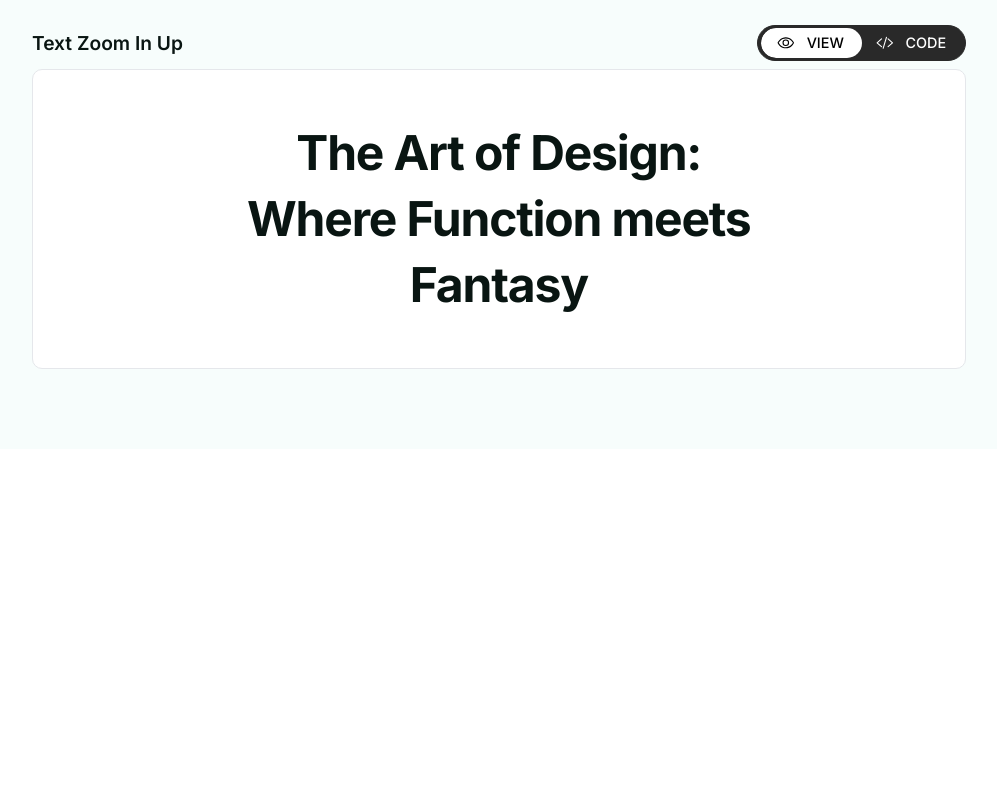
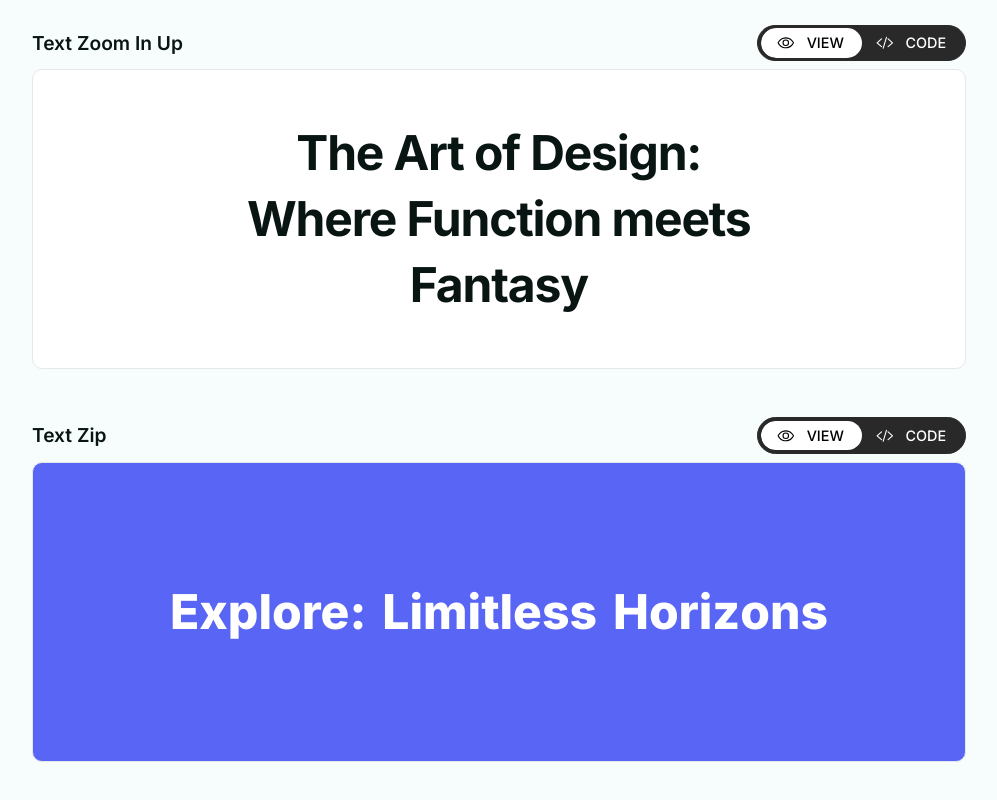
Before and after one commit to hosoocha20/uilab, a React (Vite) app: page /components/text-reveal in a window 1280 px wide. Shown: the part 1326-2126 px from the top of the page, without its empty margins (266-1263 px from the left). Before the commit the page ends 1775 px from the top, so only its background shows below. Built offline with nearby package versions, Linux system fonts and the light colour scheme.

Commit message:
text reveal components upd

```diff
--- a/src/components/TextReveal.tsx
+++ b/src/components/TextReveal.tsx
@@ -3,7 +3,7 @@ import SyntaxHighlighter from "react-syntax-highlighter"
 import { qtcreatorDark} from "react-syntax-highlighter/dist/esm/styles/hljs";
 import CodeSyntax from "../uiComponents/CodeSyntax";
 import ComponentView from "../uiComponents/ComponentView";
-import { StaggeredTextRevealUp, TextRevealUp, TextSlideUp, TextZoomInUp } from "../uiComponents/TextRevealComponents";
+import { StaggeredTextRevealUp, TextRevealUp, TextSlideUp, TextZip, TextZoomInUp } from "../uiComponents/TextRevealComponents";
 
 const TextReveal = () => {
   const codeString =
@@ -226,6 +226,96 @@ export const TextZoomInUp = () => {
     </div>
   );
 };'/>
+            <ComponentView component={TextZip} name="Text Zip" header="TextZip" codeString='import { motion, Variants } from "framer-motion";
+export const TextZip = () => {
+  const variants: Variants = {
+    hidden: {
+      opacity: 1,
+    },
+    visible: {
+      opacity: 1,
+      transition: { duration: 0.5, staggerChildren: 0.05, ease: "easeOut" },
+    },
+  };
+
+  const downVariant: Variants = {
+    hidden: {
+      y: "-100%",
+    },
+    visible: {
+      y: 0,
+      transition: { duration: 0.2, ease: "easeInOut" },
+    },
+  };
+  const upVariant: Variants = {
+    hidden: {
+      y: "100%",
+    },
+    visible: {
+      y: 0,
+      transition: { duration: 0.2, ease: "easeInOut" },
+    },
+  };
+  const text = "Limitless";
+  const text2 = "Horizons";
+  return (
+    <div className="font-inter h-[300px] border rounded-[10px] flex items-center gap-4 justify-center bg-[#5965f5] overflow-y-auto text-white text-[3rem] font-extrabold">
+      <p>Explore: </p>
+      <motion.div
+        variants={variants}
+        initial={"hidden"}
+        whileInView={"visible"}
+        className="  overflow-hidden"
+      >
+        {text.split("").map((char: string, i: number) =>
+          i % 2 === 0 ? (
+            <motion.span
+              key={i}
+              variants={downVariant}
+              className="inline-block leading-tight"
+            >
+              {char}
+            </motion.span>
+          ) : (
+            <motion.span
+              key={i}
+              variants={upVariant}
+              className="inline-block leading-tight"
+            >
+              {char}
+            </motion.span>
+          )
+        )}
+      </motion.div>
+      <motion.div
+        variants={variants}
+        initial={"hidden"}
+        whileInView={"visible"}
+        className=" overflow-hidden"
+      >
+        {text2.split("").map((char: string, i: number) =>
+          i % 2 === 0 ? (
+            <motion.span
+              key={i}
+              variants={downVariant}
+              className="inline-block leading-tight"
+            >
+              {char}
+            </motion.span>
+          ) : (
+            <motion.span
+              key={i}
+              variants={upVariant}
+              className="inline-block leading-tight"
+            >
+              {char}
+            </motion.span>
+          )
+        )}
+      </motion.div>
+    </div>
+  );
+};'/>
 
         </div>
     </div>
--- a/src/uiComponents/TextRevealComponents.tsx
+++ b/src/uiComponents/TextRevealComponents.tsx
@@ -242,3 +242,93 @@ export const StaggeredTextRevealUp = () => {
     </div>
   );
 };
+
+export const TextZip = () => {
+  const variants: Variants = {
+    hidden: {
+      opacity: 1,
+    },
+    visible: {
+      opacity: 1,
+      transition: { duration: 0.5, staggerChildren: 0.05, ease: "easeOut" },
+    },
+  };
+
+  const downVariant: Variants = {
+    hidden: {
+      y: "-100%",
+    },
+    visible: {
+      y: 0,
+      transition: { duration: 0.2, ease: "easeInOut" },
+    },
+  };
+  const upVariant: Variants = {
+    hidden: {
+      y: "100%",
+    },
+    visible: {
+      y: 0,
+      transition: { duration: 0.2, ease: "easeInOut" },
+    },
+  };
+  const text = "Limitless";
+  const text2 = "Horizons";
+  return (
+    <div className="font-inter h-[300px] border rounded-[10px] flex items-center gap-4 justify-center bg-[#5965f5] overflow-y-auto text-white text-[3rem] font-extrabold">
+      <p>Explore: </p>
+      <motion.div
+        variants={variants}
+        initial={"hidden"}
+        whileInView={"visible"}
+        className="  overflow-hidden"
+      >
+        {text.split("").map((char: string, i: number) =>
+          i % 2 === 0 ? (
+            <motion.span
+              key={i}
+              variants={downVariant}
+              className="inline-block leading-tight"
+            >
+              {char}
+            </motion.span>
+          ) : (
+            <motion.span
+              key={i}
+              variants={upVariant}
+              className="inline-block leading-tight"
+            >
+              {char}
+            </motion.span>
+          )
+        )}
+      </motion.div>
+      <motion.div
+        variants={variants}
+        initial={"hidden"}
+        whileInView={"visible"}
+        className=" overflow-hidden"
+      >
+        {text2.split("").map((char: string, i: number) =>
+          i % 2 === 0 ? (
+            <motion.span
+              key={i}
+              variants={downVariant}
+              className="inline-block leading-tight"
+            >
+              {char}
+            </motion.span>
+          ) : (
+            <motion.span
+              key={i}
+              variants={upVariant}
+              className="inline-block leading-tight"
+            >
+              {char}
+            </motion.span>
+          )
+        )}
+      </motion.div>
+    </div>
+  );
+};
```
